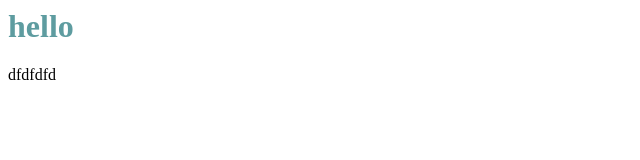
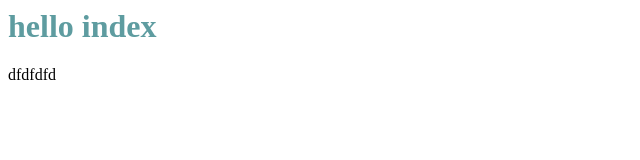
Before and after one commit to vanphucbui95/index.html, a plain HTML site: page index.html in a window 1280 px wide. Shown: the whole page, without its empty margins (0-640 px from the left). Drawn offline with Linux system fonts and the light colour scheme.

Commit message:
Update index.html

```diff
--- a/index.html
+++ b/index.html
@@ -1,3 +1,3 @@
 <!-- #######  YAY, I AM THE SOURCE EDITOR! #########-->
-<h1 style="color: #5e9ca0;">hello</h1>
+<h1 style="color: #5e9ca0;">hello index</h1>
 <p>dfdfdfd</p>
```
